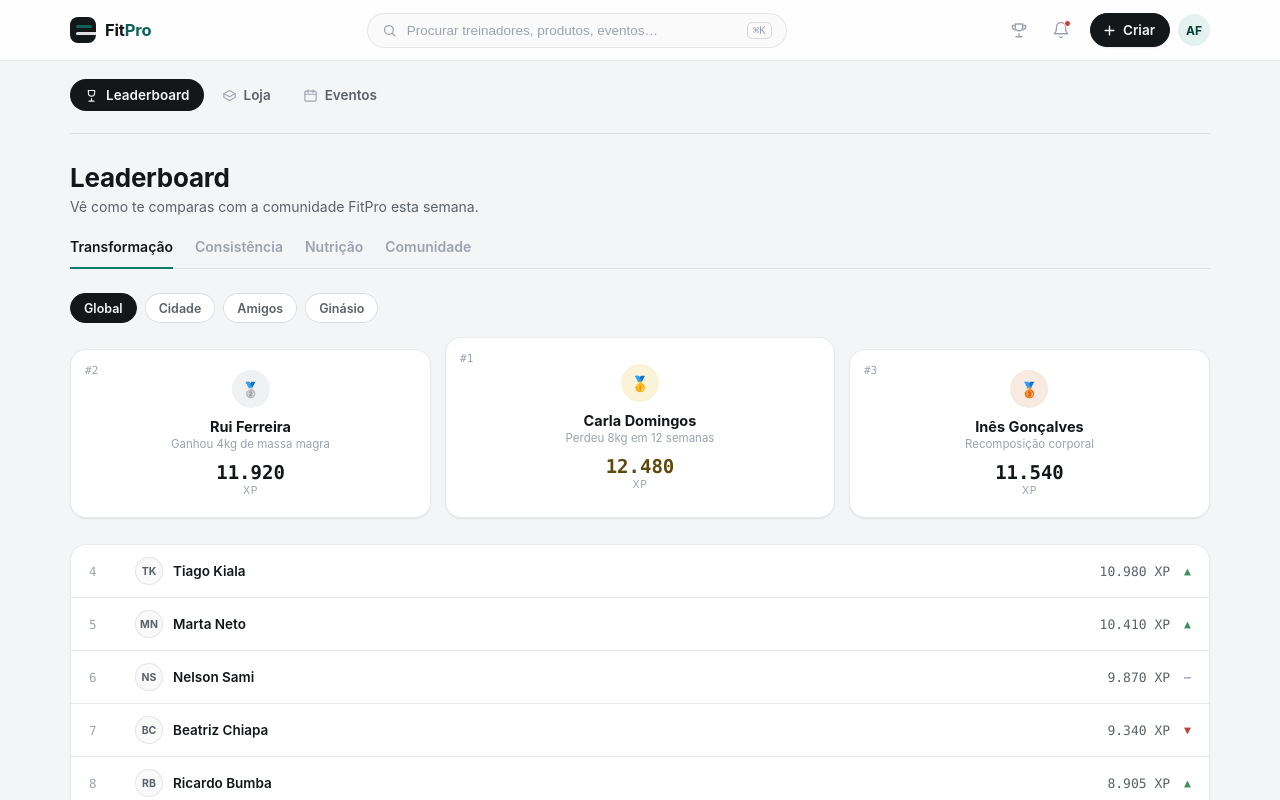
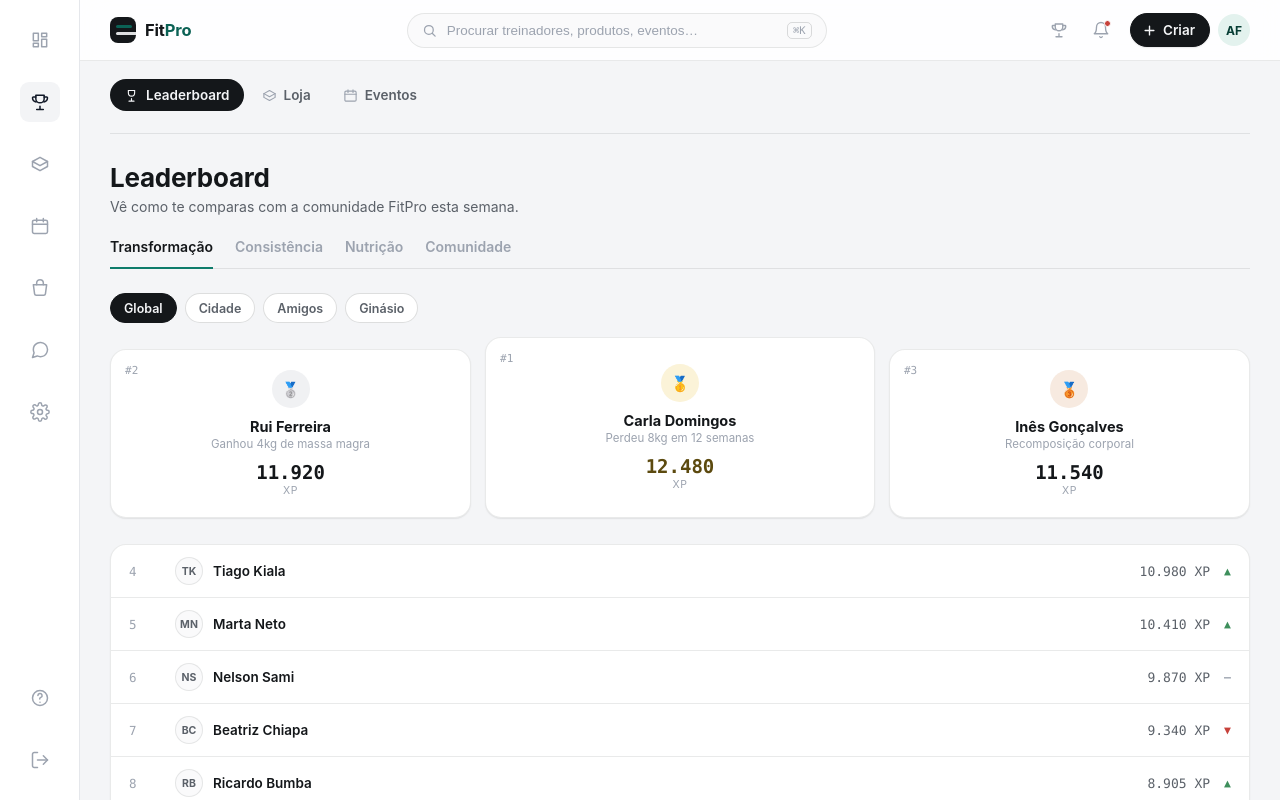
Before and after one commit to walterjoao/fitfit, a Next.js app: page / in a window 1280 px wide. Shown: the top 800 px of the page. Built offline with nearby package versions, Linux system fonts and the light colour scheme.

Commit message:
Add fixed left icon sidebar navigation
Outline icons only, active state on current section, existing header/content untouched.

```diff
--- a/src/app/dashboard/page.tsx
+++ b/src/app/dashboard/page.tsx
@@ -2,6 +2,7 @@
 
 import { useState, type ReactElement } from "react";
 import Header from "@/components/Header";
+import Sidebar from "@/components/Sidebar";
 
 const navGroups: { cap: string; items: { key: string; label: string; icon: ReactElement }[] }[] = [
   {
@@ -63,6 +64,7 @@ export default function Dashboard() {
 
   return (
     <>
+      <Sidebar active="dashboard" />
       <Header />
       <div className="shell">
         <div className="page-head" style={{ paddingTop: 22 }}>
--- a/src/app/globals.css
+++ b/src/app/globals.css
@@ -15,6 +15,19 @@
   --font-display:-apple-system,"SF Pro Display","Inter",ui-sans-serif,"Segoe UI",system-ui,sans-serif;
   --font-body:-apple-system,"SF Pro Text","Inter",ui-sans-serif,"Segoe UI",system-ui,sans-serif;
   --font-mono:ui-monospace,"SF Mono","Cascadia Mono",Menlo,monospace;
+  --sidebar-w:80px;
+  --sidebar-bg:#FFFFFF;
+  --sidebar-border:#E5E7EB;
+  --sidebar-icon:#9CA3AF;
+  --sidebar-icon-active:#111827;
+  --sidebar-active-bg:#F3F4F6;
+}
+:root[data-theme="dark"]{
+  --sidebar-bg:#16191D;
+  --sidebar-border:rgba(242,243,245,.12);
+  --sidebar-icon:#767D87;
+  --sidebar-icon-active:#F2F3F5;
+  --sidebar-active-bg:#22262B;
 }
 :root[data-theme="dark"]{
   --ink:#F2F3F5; --paper:#0E1012; --surface:#16191D; --surface-2:#1B1F24;
@@ -42,7 +55,7 @@
 
 *{box-sizing:border-box;}
 html,body{height:100%;}
-body{margin:0;background:var(--paper);color:var(--text);font-family:var(--font-body);-webkit-font-smoothing:antialiased;}
+body{margin:0;background:var(--paper);color:var(--text);font-family:var(--font-body);-webkit-font-smoothing:antialiased;padding-left:var(--sidebar-w);}
 h1,h2,h3{font-family:var(--font-display);text-wrap:balance;margin:0;letter-spacing:-.01em;}
 p{margin:0;}
 .tabular{font-variant-numeric:tabular-nums;font-feature-settings:"tnum" 1;}
@@ -351,3 +364,24 @@ a{color:inherit;text-decoration:none;}
 @media (prefers-reduced-motion:reduce){
   *{animation-duration:.001ms !important;transition-duration:.001ms !important;}
 }
+
+/* ---------- Sidebar ---------- */
+.app-sidebar{
+  position:fixed;left:0;top:0;width:var(--sidebar-w);height:100vh;z-index:40;
+  background:var(--sidebar-bg);border-right:1px solid var(--sidebar-border);
+  display:flex;flex-direction:column;align-items:center;justify-content:space-between;
+  padding:20px 0;
+}
+.app-sidebar-top,.app-sidebar-bottom{display:flex;flex-direction:column;align-items:center;gap:22px;}
+.sidebar-item{
+  display:flex;align-items:center;justify-content:center;width:40px;height:40px;border-radius:9px;
+  color:var(--sidebar-icon);transition:background .14s ease,color .14s ease;
+}
+.sidebar-item svg{stroke:currentColor;}
+.sidebar-item:hover{background:var(--sidebar-active-bg);color:var(--sidebar-icon-active);}
+.sidebar-item.active{background:var(--sidebar-active-bg);color:var(--sidebar-icon-active);}
+
+@media (max-width:640px){
+  :root{--sidebar-w:0px;}
+  .app-sidebar{display:none;}
+}
--- a/src/app/page.tsx
+++ b/src/app/page.tsx
@@ -2,6 +2,7 @@
 
 import { useMemo, useState } from "react";
 import Header from "@/components/Header";
+import Sidebar from "@/components/Sidebar";
 import {
   lbData,
   initials,
@@ -54,6 +55,7 @@ export default function Home() {
 
   return (
     <>
+      <Sidebar active="leaderboard" />
       <Header />
       <div className="shell">
         <nav className="views">
--- /dev/null
+++ b/src/components/Sidebar.tsx
@@ -0,0 +1,132 @@
+"use client";
+
+import Link from "next/link";
+import type { ReactElement } from "react";
+
+export type SidebarItem =
+  | "dashboard"
+  | "leaderboard"
+  | "shop"
+  | "events"
+  | "marketplace"
+  | "messages"
+  | "settings";
+
+const items: { key: SidebarItem; label: string; href: string; icon: ReactElement }[] = [
+  {
+    key: "dashboard",
+    label: "Dashboard",
+    href: "/dashboard",
+    icon: (
+      <>
+        <path d="M4 13h6V4H4v9Z" />
+        <path d="M4 20h6v-4H4v4Z" />
+        <path d="M14 20h6v-9h-6v9Z" />
+        <path d="M14 4v4h6V4h-6Z" />
+      </>
+    ),
+  },
+  {
+    key: "leaderboard",
+    label: "Leaderboard",
+    href: "/",
+    icon: (
+      <>
+        <path d="M8 21h8M12 17v4M7 4h10v4a5 5 0 0 1-10 0V4Z" />
+        <path d="M7 6H4a1 1 0 0 0-1 1c0 2.5 1.8 4.5 4.2 4.9M17 6h3a1 1 0 0 1 1 1c0 2.5-1.8 4.5-4.2 4.9" />
+      </>
+    ),
+  },
+  {
+    key: "shop",
+    label: "Loja",
+    href: "/",
+    icon: (
+      <>
+        <path d="M3 9 12 4l9 5-9 5-9-5Z" />
+        <path d="M3 9v6l9 5 9-5V9" />
+      </>
+    ),
+  },
+  {
+    key: "events",
+    label: "Eventos",
+    href: "/",
+    icon: (
+      <>
+        <rect x="3" y="5" width="18" height="16" rx="2" />
+        <path d="M3 10h18M8 3v4M16 3v4" />
+      </>
+    ),
+  },
+  {
+    key: "marketplace",
+    label: "Marketplace",
+    href: "#",
+    icon: (
+      <>
+        <path d="M4 8h16l-1.5 11a2 2 0 0 1-2 1.7H7.5a2 2 0 0 1-2-1.7L4 8Z" />
+        <path d="M8 8V6a4 4 0 1 1 8 0v2" />
+      </>
+    ),
+  },
+  {
+    key: "messages",
+    label: "Messages",
+    href: "#",
+    icon: (
+      <path d="M21 11.5a8.38 8.38 0 0 1-.9 3.8 8.5 8.5 0 0 1-7.6 4.7 8.38 8.38 0 0 1-3.8-.9L3 21l1.9-5.7a8.38 8.38 0 0 1-.9-3.8 8.5 8.5 0 0 1 4.7-7.6 8.38 8.38 0 0 1 3.8-.9h.5a8.48 8.48 0 0 1 8 8v.5Z" />
+    ),
+  },
+  {
+    key: "settings",
+    label: "Definições",
+    href: "#",
+    icon: (
+      <>
+        <circle cx="12" cy="12" r="3" />
+        <path d="M19.4 15a1.7 1.7 0 0 0 .3 1.9l.1.1a2 2 0 1 1-2.8 2.8l-.1-.1a1.7 1.7 0 0 0-1.9-.3 1.7 1.7 0 0 0-1 1.6V21a2 2 0 1 1-4 0v-.2a1.7 1.7 0 0 0-1-1.5 1.7 1.7 0 0 0-1.9.3l-.1.1a2 2 0 1 1-2.8-2.8l.1-.1a1.7 1.7 0 0 0 .3-1.9 1.7 1.7 0 0 0-1.6-1H3a2 2 0 1 1 0-4h.2a1.7 1.7 0 0 0 1.5-1 1.7 1.7 0 0 0-.3-1.9l-.1-.1a2 2 0 1 1 2.8-2.8l.1.1a1.7 1.7 0 0 0 1.9.3H9a1.7 1.7 0 0 0 1-1.6V3a2 2 0 1 1 4 0v.2a1.7 1.7 0 0 0 1 1.5 1.7 1.7 0 0 0 1.9-.3l.1-.1a2 2 0 1 1 2.8 2.8l-.1.1a1.7 1.7 0 0 0-.3 1.9V9a1.7 1.7 0 0 0 1.6 1H21a2 2 0 1 1 0 4h-.2a1.7 1.7 0 0 0-1.4 1Z" />
+      </>
+    ),
+  },
+];
+
+export default function Sidebar({ active }: { active: SidebarItem }) {
+  return (
+    <nav className="app-sidebar" aria-label="Navegação principal">
+      <div className="app-sidebar-top">
+        {items.map((item) => (
+          <Link
+            key={item.key}
+            href={item.href}
+            className={`sidebar-item ${active === item.key ? "active" : ""}`}
+            title={item.label}
+            aria-label={item.label}
+            aria-current={active === item.key ? "page" : undefined}
+          >
+            <svg width="20" height="20" viewBox="0 0 24 24" fill="none" strokeWidth="1.8" strokeLinecap="round" strokeLinejoin="round">
+              {item.icon}
+            </svg>
+          </Link>
+        ))}
+      </div>
+
+      <div className="app-sidebar-bottom">
+        <Link href="#" className="sidebar-item" title="Ajuda" aria-label="Ajuda">
+          <svg width="20" height="20" viewBox="0 0 24 24" fill="none" strokeWidth="1.8" strokeLinecap="round" strokeLinejoin="round">
+            <circle cx="12" cy="12" r="9" />
+            <path d="M9.5 9a2.5 2.5 0 1 1 3.5 2.3c-.7.3-1.3.9-1.3 1.7v.3" />
+            <path d="M12 17h.01" />
+          </svg>
+        </Link>
+        <Link href="#" className="sidebar-item" title="Sair" aria-label="Sair">
+          <svg width="20" height="20" viewBox="0 0 24 24" fill="none" strokeWidth="1.8" strokeLinecap="round" strokeLinejoin="round">
+            <path d="M9 21H5a2 2 0 0 1-2-2V5a2 2 0 0 1 2-2h4" />
+            <path d="M16 17l5-5-5-5" />
+            <path d="M21 12H9" />
+          </svg>
+        </Link>
+      </div>
+    </nav>
+  );
+}
```
